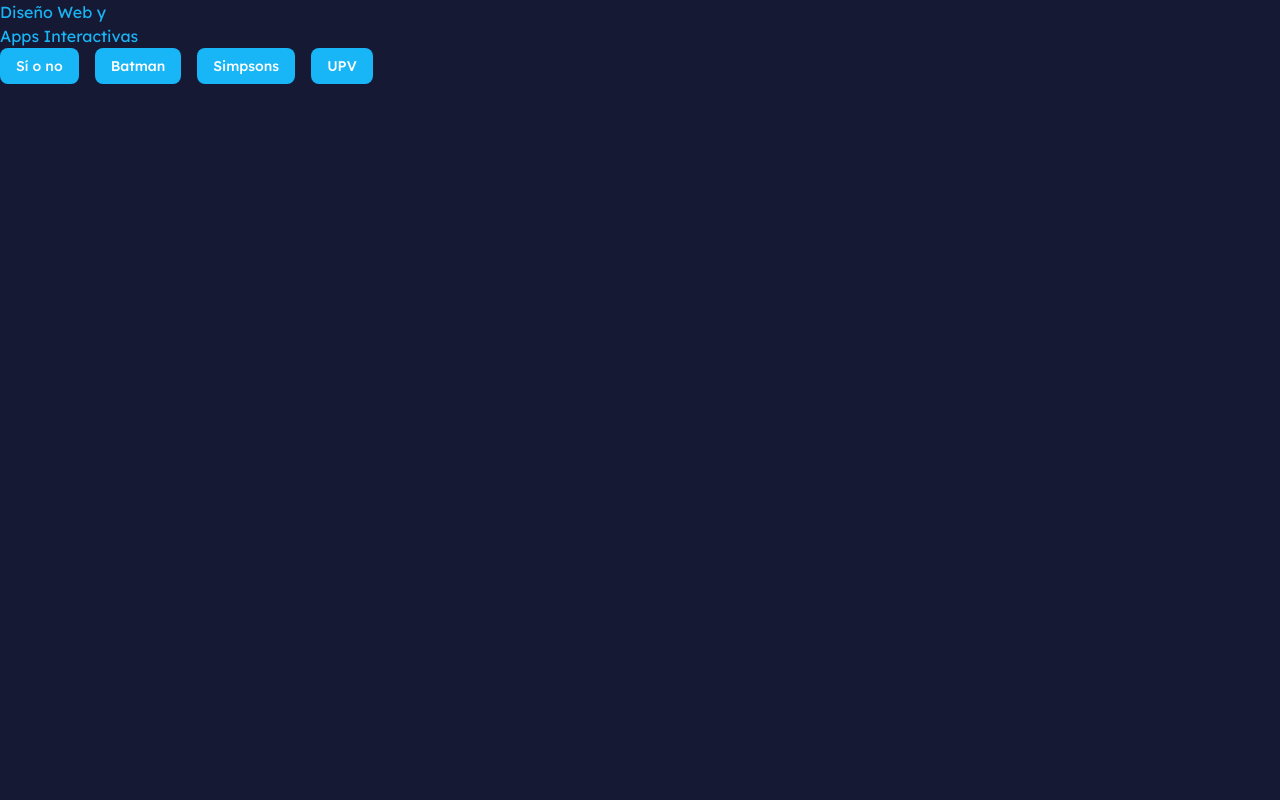
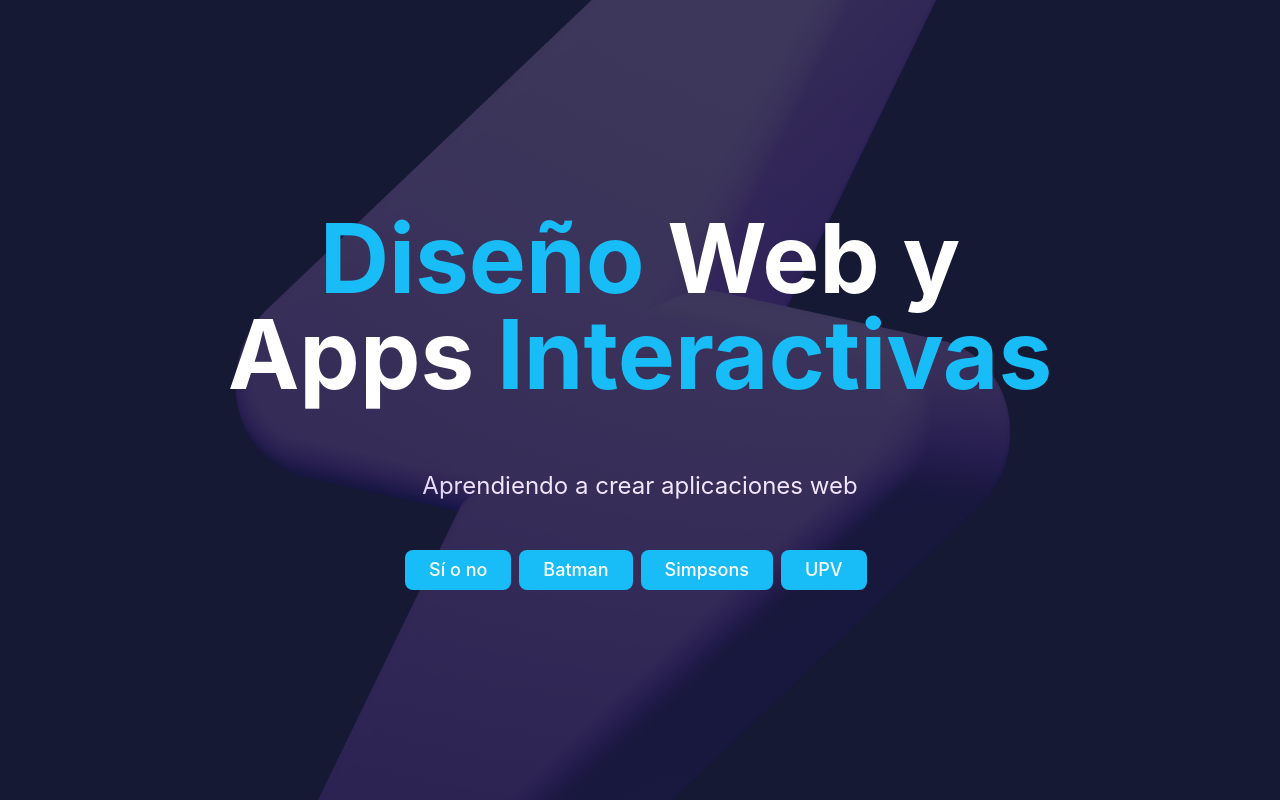
Before and after one commit to nvazmat1/vue-web-definitivo, a Vue app: page /#/ in a window 1280 px wide. Built offline with nearby package versions, Linux system fonts and the light colour scheme.

Commit message:
nvazmat1: "Estilo Tailwind CSS"

```diff
--- a/src/components/ui/button/index.ts
+++ b/src/components/ui/button/index.ts
@@ -19,6 +19,7 @@
         ghost:
           "hover:bg-accent hover:text-accent-foreground dark:hover:bg-accent/50",
         link: "text-primary underline-offset-4 hover:underline",
+        domus: "bg-domus-cyan text-white hover:bg-domus-cyan/70 md:py-5 md:px-6 md:text-lg",
       },
       size: {
         "default": "h-9 px-4 py-2 has-[>svg]:px-3",
--- a/src/paginae/batman/Batman.vue
+++ b/src/paginae/batman/Batman.vue
@@ -37,15 +37,15 @@
 
 <template>
   <main class="batman">
-    <nav class="extra-nav" aria-label="Navegación de Batman">
+    <nav class="extra-nav flex flex-col sm:flex-row" aria-label="Navegación de Batman">
       <RouterLink class="home-link" to="/" aria-label="Volver a portada">
         <House class="icon-home" />
       </RouterLink>
 
-      <NavigationMenu :viewport="false">
-        <NavigationMenuList>
+      <NavigationMenu class="w-full max-w-none flex-none justify-start" :viewport="false">
+        <NavigationMenuList class="flex w-full flex-col items-stretch justify-start sm:w-auto sm:flex-row">
           <NavigationMenuItem>
-            <NavigationMenuLink as-child :class="navigationMenuTriggerStyle()">
+            <NavigationMenuLink as-child :class="[navigationMenuTriggerStyle(), 'text-md hover:bg-brand-purple hover:text-white transition-colors']">
               <a href="#vehiculis" @click.prevent="scrollToSection('#vehiculis')">
                 Vehículos
               </a>
@@ -53,7 +53,7 @@
           </NavigationMenuItem>
 
           <NavigationMenuItem>
-            <NavigationMenuLink as-child :class="navigationMenuTriggerStyle()">
+            <NavigationMenuLink as-child :class="[navigationMenuTriggerStyle(), 'text-md hover:bg-brand-purple hover:text-white transition-colors']">
               <a href="#videre" @click.prevent="scrollToSection('#videre')">
                 Imágenes
               </a>
@@ -61,7 +61,7 @@
           </NavigationMenuItem>
 
           <NavigationMenuItem>
-            <NavigationMenuLink as-child :class="navigationMenuTriggerStyle()">
+            <NavigationMenuLink as-child :class="[navigationMenuTriggerStyle(), 'text-md hover:bg-brand-purple hover:text-white transition-colors']">
               <a href="#contactus" @click.prevent="scrollToSection('#contactus')">
                 Contacto
               </a>
@@ -129,6 +129,7 @@
 
 <style scoped>
 .batman {
+  position: relative;
   min-height: 100vh;
   font-family: Arial, Helvetica, sans-serif;
 }
@@ -140,6 +141,7 @@
   box-sizing: border-box;
   display: flex;
   align-items: center;
+  justify-content: space-between;
   gap: 1rem;
   min-height: 4rem;
   padding: 0 1rem;
@@ -156,6 +158,10 @@
 .icon-home {
   width: 1.75rem;
   height: 1.75rem;
+}
+
+.titulus {
+  position: relative;
 }
 
 .titulus-img {
@@ -205,6 +211,22 @@
 .page-section h2 {
   margin: 0;
   font-size: 2rem;
+}
+
+@media (max-width: 639px) {
+  .extra-nav {
+    position: absolute;
+    inset: 0 auto auto 0;
+    align-items: flex-start;
+    justify-content: flex-start;
+    gap: 0.25rem;
+    width: 11rem;
+    min-height: 0;
+    padding: 0.5rem;
+    border-radius: 0 0 1rem 0;
+    background: rgba(255, 255, 255, 0.82);
+    box-shadow: 0 4px 12px rgba(0, 0, 0, 0.25);
+  }
 }
 
 @media (min-width: 768px) {
@@ -305,8 +327,7 @@
   }
 
   .unus > img {
-    order: 1;
-
+    order: -1;
   }
 
   @media (min-width: 1024px) {
--- a/src/paginae/domus/Domus.vue
+++ b/src/paginae/domus/Domus.vue
@@ -5,59 +5,37 @@
 
 <template>
 
-  <div class="fondo-home">
-
-      <h1>
-        <span>Diseño</span> Web y
+  <div class="bg-domus-navy h-screen text-white font-sans text-center flex flex-col items-center justify-center gap-12 fixed w-screen overflow-hidden">
+      <img class="absolute opacity-20" src="/imagines/tonitrui.png"/>
+      <h1 class="text-5xl md:text-7xl lg:text-8xl font-bold pb-5 z-10 transition-all">
+        <span class="text-domus-cyan">Diseño</span> Web y
         <br>
-        Apps <span>Interactivas</span>
+        Apps <span class="text-domus-cyan">Interactivas</span>
 
 
       </h1>
+      <p class="text-lg md:text-2xl transition-all">
+        Aprendiendo a crear aplicaciones web
+      </p>
 
-    <div class="botones">
 
-      <Button as-child>
+    <div class="scale-z-10">
+      <Button a-child variant="domus" class="mr-2">
          <RouterLink to="/indecision">Sí o no</RouterLink>
        </Button>
 
-       <Button as-child variant="destructive">
+       <Button a child variant="domus" class="mr-2">
          <RouterLink to="/batman">Batman</RouterLink>
         </Button>
 
-       <Button as-child variant="destructive">
+       <Button a child variant="domus" class="mr-2">
          <RouterLink to="/simpsons">Simpsons</RouterLink>
        </Button>
 
-       <Button as-child variant="destructive">
+       <Button a child variant="domus" class="mr-2">
          <a href="https://www.upv.es">UPV</a>
        </Button>
 
     </div>
   </div>
 </template>
-
-
-
-<style scoped>
-.fondo-home {
-  background-color: rgb(21, 25, 52);
-  height: 100vh;
-  color: rgb(24, 182, 246);
-
-}
-
-.botones {
-  display: flex;
-  gap: 0.5rem;
-}
-
-.botones > a {
-  background-color: rgb(24, 182, 246);
-  margin-right: 0.5rem;
-}
-
-.botones > a:hover {
-  background-color: rgba(24, 182, 246, 0.7);
-}
-</style>
--- a/src/paginae/simpsons/Primus.vue
+++ b/src/paginae/simpsons/Primus.vue
@@ -1,3 +1,3 @@
 <template>
-  <h1>Simpsons Page</h1>
+  <h1 class="text-6xl m-8 text-red-500 bg-amber-300 w-fit px-12 py-5 rounded-2xl shadow-xl hover:bg-red-500 hover:text-white">Simpsons Page</h1>
 </template>
--- a/src/style.css
+++ b/src/style.css
@@ -52,6 +52,18 @@
   --radius-md: calc(var(--radius) - 2px);
   --radius-lg: var(--radius);
   --radius-xl: calc(var(--radius) + 4px);
+
+  /* Brand colors */
+  --color-simpsons-yellow: #ffde00;
+  --color-simpsons-red: #ee3133;
+  --color-domus-cyan: #18bcf6;
+  --color-domus-navy: #151934;
+  --color-domus-navy-input: #1f233e;
+  --color-brand-purple: #6a5acd;
+  --color-brand-purple-dark: #584bab;
+
+  /* Layout */
+--container-page: 1400px;
 }
 
 :root {
```
Also changed, not shown: public/imagines/tonitrui.png (added).
